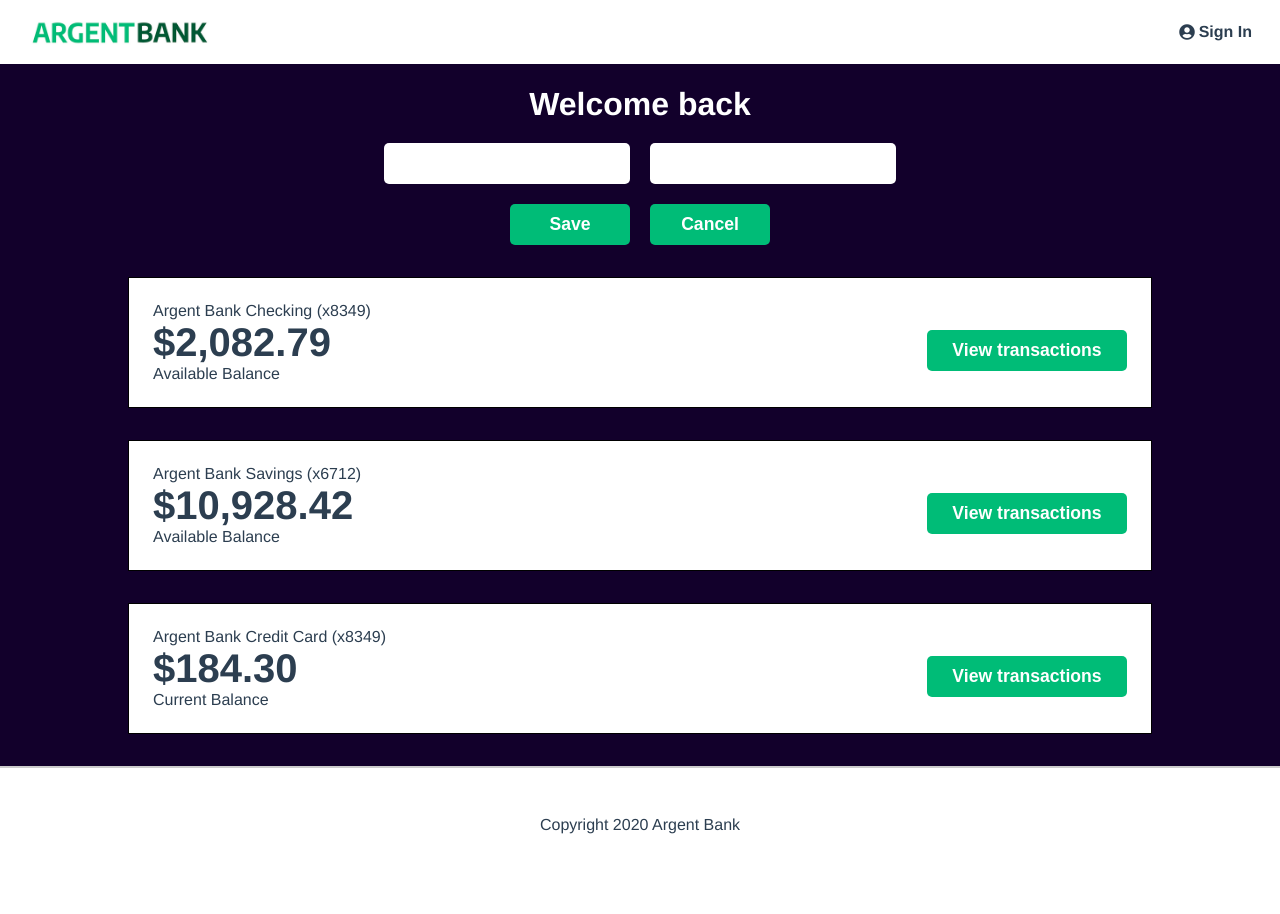
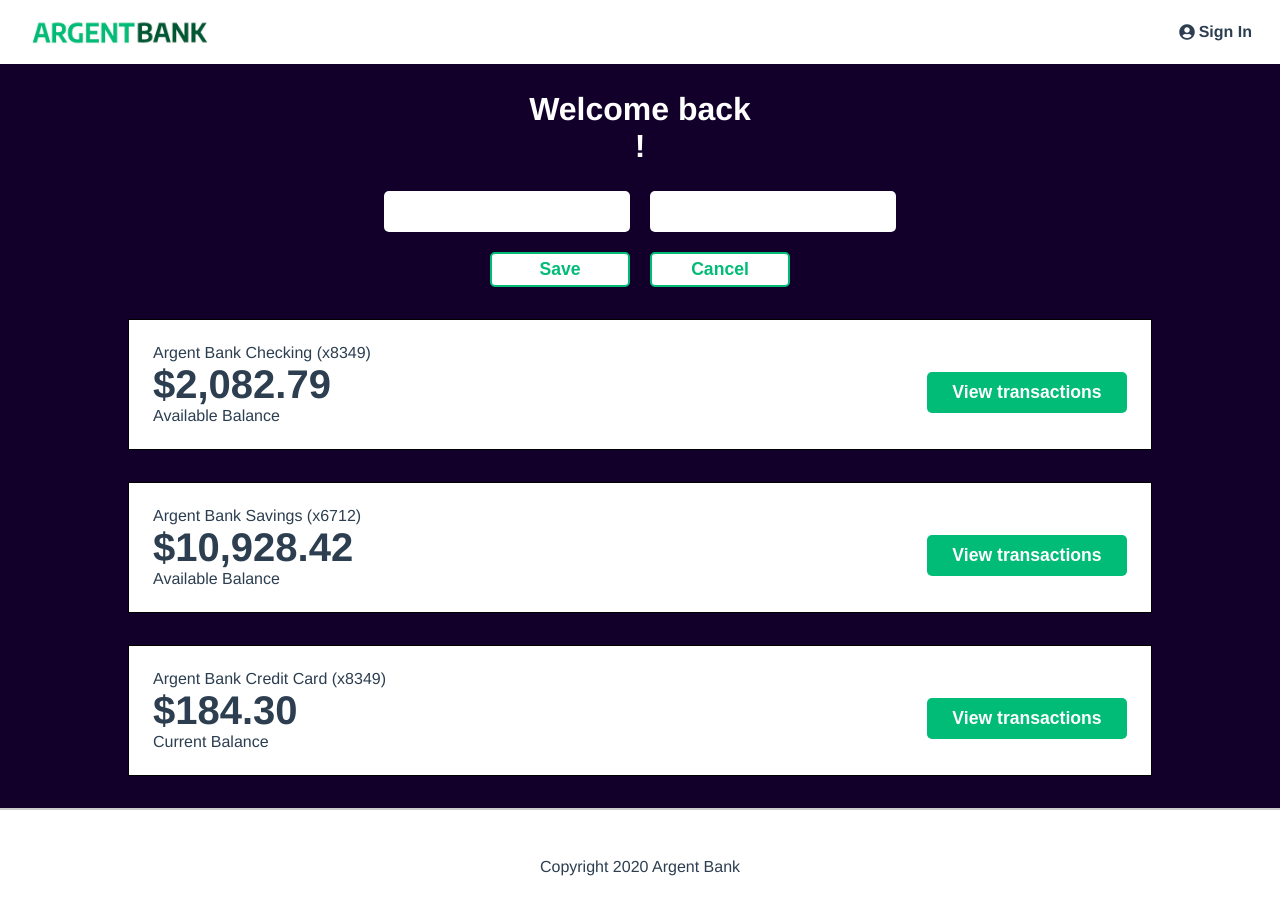
Before and after one commit to maevanapcontact/maevanguyenanhphuong_13_11022021, a React (Create React App) app: page /profile in a window 1280 px wide. Before the commit the page ends 874 px from the top, so only its background shows below. Built offline with nearby package versions, Linux system fonts and the light colour scheme; no server answers.

Commit message:
feat: improve styling

```diff
--- a/src/actions/userActions.js
+++ b/src/actions/userActions.js
@@ -7,9 +7,8 @@ export const login = (email, password, token) => ({
   token,
 });
 
-export const logout = (id) => ({
+export const logout = () => ({
   type: types.LOGOUT,
-  id,
 });
 
 export const editProfile = (firstName, lastName) => ({
--- a/src/components/LoginPage/LoginPage.js
+++ b/src/components/LoginPage/LoginPage.js
@@ -14,6 +14,7 @@ class LoginPage extends Component {
       emailInput: "",
       passwordInput: "",
       isAuth: false,
+      hasError: false,
     };
 
     this.handleInputChange = this.handleInputChange.bind(this);
@@ -42,12 +43,13 @@ class LoginPage extends Component {
     axios
       .post("http://localhost:3001/api/v1/user/login", user)
       .then((res) => {
-        if (res.data.status === 200) {
-          this.props.login(emailInput, passwordInput, res.data.body.token);
-          this.setState({ isAuth: true });
-        }
+        this.props.login(emailInput, passwordInput, res.data.body.token);
+        this.setState({ isAuth: true, hasError: false });
       })
-      .catch((err) => console.log(err));
+      .catch((err) => {
+        console.log(err);
+        this.setState({ hasError: true });
+      });
   }
 
   render() {
@@ -77,6 +79,13 @@ class LoginPage extends Component {
                 onChange={this.handleInputChange}
               />
             </div>
+            <div
+              className={
+                this.state.hasError ? "sign-in-msg error" : "sign-in-msg"
+              }
+            >
+              Incorrect username or password.
+            </div>
             <div className="input-remember">
               <input type="checkbox" id="remember-me" />
               <label htmlFor="remember-me">Remember me</label>
--- a/src/components/LoginPage/LoginPage.scss
+++ b/src/components/LoginPage/LoginPage.scss
@@ -30,7 +30,17 @@
   }
 
   &-icon {
-    font-size: 5rem;
+    font-size: 1rem;
+  }
+
+  &-msg {
+    margin-bottom: 1rem;
+    color: #cd2f39;
+    display: none;
+
+    &.error {
+      display: block;
+    }
   }
 }
 
--- a/src/components/Nav/Nav.js
+++ b/src/components/Nav/Nav.js
@@ -32,7 +32,7 @@ class Nav extends Component {
             <Link
               className="main-nav-item"
               to="/"
-              onClick={() => this.props.logout("id")}
+              onClick={() => this.props.logout()}
             >
               <span className="fas fa-sign-out-alt main-nav-out"></span>
               Sign out
--- a/src/components/ProfilePage/ProfilePage.js
+++ b/src/components/ProfilePage/ProfilePage.js
@@ -72,8 +72,10 @@ class ProfilePage extends Component {
     return (
       <main className="main bg-dark">
         <header className="header">
-          <h1>
+          <h2>
             Welcome back
+            <span className="header-name">{`${firstName} ${lastName}!`}</span>
+          </h2>
           <form onSubmit={this.handleSubmit}>
             <div className="header-form-group">
               <label className="sr-only" htmlFor="firstname">
@@ -102,7 +104,6 @@ class ProfilePage extends Component {
               <input className="edit-button" type="button" value="Cancel" />
             </div>
           </form>
-          </h1>
         </header>
         <h2 className="sr-only">Accounts</h2>
         {accounts.map((elt) => (
--- a/src/components/ProfilePage/ProfilePage.scss
+++ b/src/components/ProfilePage/ProfilePage.scss
@@ -18,15 +18,23 @@
       }
     }
   }
+
+  h2 {
+    font-size: 2rem;
+  }
+
+  &-name {
+    display: block;
+  }
 }
 
-.edit-button {
-  border-color: #00bc77;
-  background-color: #00bc77;
-  color: #fff;
+input.edit-button {
+  border: 2px solid #00bc77;
+  background-color: #fff;
+  color: #00bc77;
   font-weight: bold;
-  padding: 10px;
-  width: 120px;
+  padding: 5px 10px;
+  width: 140px;
 
   &:hover {
     cursor: pointer;
```
Lines whose indentation alone changed are shown as unchanged.
